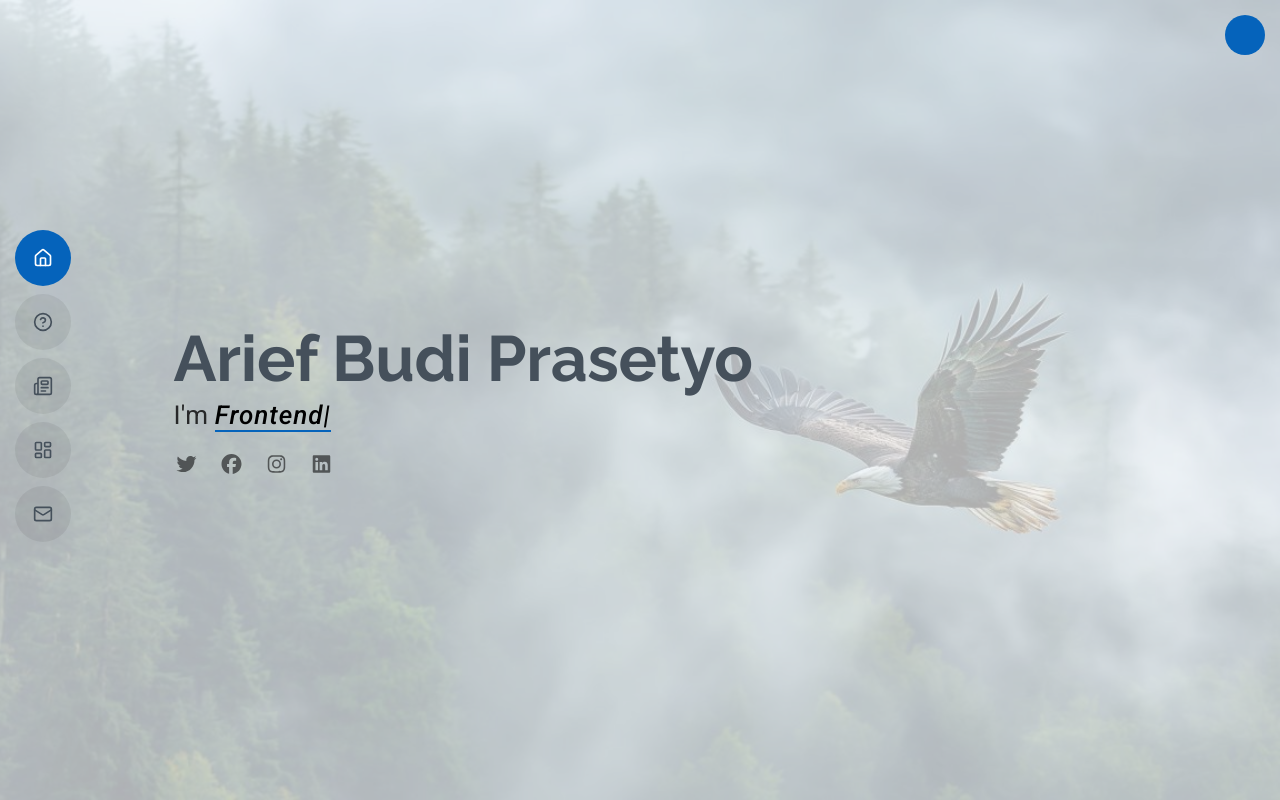
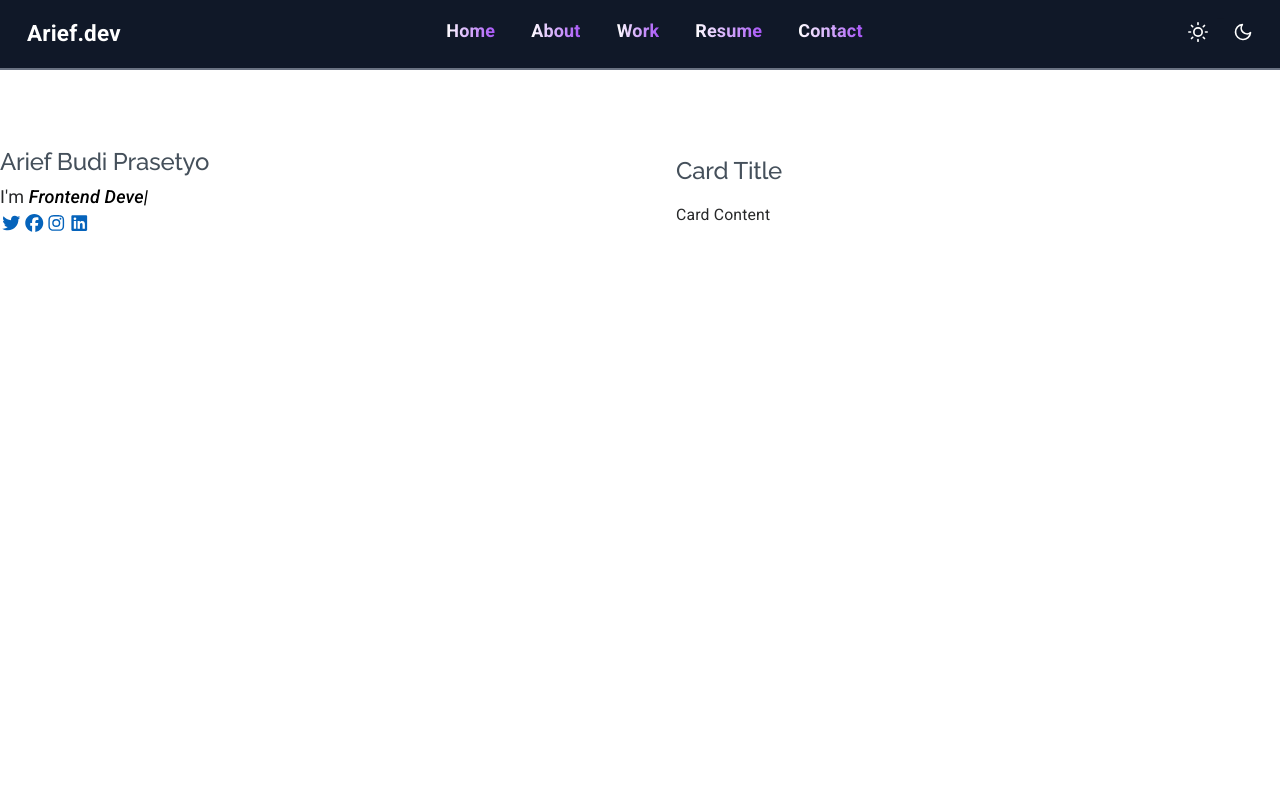
Before and after one commit to AriefPrasetyo911/AriefPrasetyo911.github.io, a React (Vite) app: page / in a window 1280 px wide. Shown: the top 800 px of the page. Built offline with nearby package versions, Linux system fonts and the light colour scheme.

Commit message:
update: revamp navigation and hero section

```diff
--- a/index.html
+++ b/index.html
@@ -1,5 +1,5 @@
 <!doctype html>
-<html lang="en">
+<html lang="en" data-theme="light">
 
 <head>
   <meta charset="UTF-8" />
--- a/package.json
+++ b/package.json
@@ -23,6 +23,7 @@
     "react": "^19.2.6",
     "react-dom": "^19.2.6",
     "react-i18next": "^17.0.8",
+    "react-router-dom": "^7.17.0",
     "react-typed": "^2.0.12",
     "tailwindcss": "^4.3.0"
   },
@@ -37,6 +38,7 @@
     "@types/react-dom": "^19.2.3",
     "@vitejs/plugin-react": "^6.0.1",
     "babel-plugin-react-compiler": "^1.0.0",
+    "daisyui": "^5.5.23",
     "eslint": "^10.3.0",
     "eslint-plugin-react-hooks": "^7.1.1",
     "eslint-plugin-react-refresh": "^0.5.2",
--- a/src/App.tsx
+++ b/src/App.tsx
@@ -1,21 +1,28 @@
 import "./styles/App.css";
 import "./styles/main.css";
 import "./i18n/locales/index";
-import { MenuComponent } from "./components/MenuComponent";
+import { NavigationMenu } from "./components/NavigationMenu";
+import { BrowserRouter } from "react-router-dom";
 import HeroComponent from "./components/HeroComponent";
-import { AboutComponent } from "./components/AboutComponent";
+// import { MenuComponent } from "./components/MenuComponent";
+// import HeroComponent from "./components/HeroComponent";
+// import { AboutComponent } from "./components/AboutComponent";
 
 function App() {
   // const [count, setCount] = useState(0);
 
   return (
-    <div className="index-page">
-      <MenuComponent />
-      <main className="main">
+    <BrowserRouter>
+      <div className="index-page">
+        <NavigationMenu />
         <HeroComponent />
-        <AboutComponent />
-      </main>
-    </div>
+        {/* <MenuComponent />
+        <main className="main">
+          <HeroComponent />
+          <AboutComponent />
+        </main> */}
+      </div>
+    </BrowserRouter>
   );
 }
 
--- a/src/components/HeroComponent.tsx
+++ b/src/components/HeroComponent.tsx
@@ -5,11 +5,41 @@ import { faFacebook, faInstagram, faLinkedin, faTwitter } from "@fortawesome/fre
 
 export default function HeroComponent() {
     return (
-        <section id="hero" className="hero section light-background">
-            <img src={bgImage} alt="" />
-            <div className="container mx-auto px-4" data-aos="zoom-out">
-                <div className="flex justify-center">
-                    <div className="w-full lg:w-9/12">
+        // <section id="hero" className="hero section light-background">
+        //     <img src={bgImage} alt="" />
+        //     <div className="container mx-auto px-4" data-aos="zoom-out">
+        //         <div className="flex justify-center">
+        //             <div className="w-full lg:w-9/12">
+        //                 <h2>Arief Budi Prasetyo</h2>
+        //                 <p>
+        //                     I'm{" "}
+        //                     <ReactTyped
+        //                         strings={[
+        //                             "Fullstack Developer",
+        //                             "Frontend Developer",
+        //                             "Backend Developer",
+        //                             "Freelancer",
+        //                         ]}
+        //                         typeSpeed={60}
+        //                         backSpeed={40}
+        //                         loop
+        //                         className="typed text-black font-medium italic"
+        //                     />
+        //                 </p>
+        //                 <div className="social-links">
+        //                     <a href="#"><FontAwesomeIcon icon={faTwitter} /></a>
+        //                     <a href="#"><FontAwesomeIcon icon={faFacebook} /></a>
+        //                     <a href="#"><FontAwesomeIcon icon={faInstagram} /></a>
+        //                     <a href="https://www.linkedin.com/in/arief-budi-prasetyo-306465122/" target="_blank"><FontAwesomeIcon icon={faLinkedin} /></a>
+        //                 </div>
+        //             </div>
+        //         </div>
+        //     </div>
+        // </section>
+        // buat 2 kolom kanan dan kiri. Kanan untuk hero dan kiri untuk card
+        <section className="container mx-auto px-6 grid grid-cols-2 gap-4 bg-gray-900 text-white">
+            <div className="col-span-1 flex flex-col justify-center">
+                <div>
                     <h2>Arief Budi Prasetyo</h2>
                     <p>
                         I'm{" "}
@@ -34,6 +64,13 @@ export default function HeroComponent() {
                     </div>
                 </div>
             </div>
+            <div className="col-span-1">
+                <div className="card">
+                    <div className="card-body">
+                        <h2 className="card-title">Card Title</h2>
+                        <p>Card Content</p>
+                    </div>
+                </div>
             </div>
         </section>
     );
--- /dev/null
+++ b/src/components/NavigationMenu.tsx
@@ -0,0 +1,61 @@
+import { Link } from 'react-router-dom'
+
+export const NavigationMenu = () => {
+    return (
+        <nav className="px-6 py-4 bg-gray-900 text-white flex justify-between border-b-2 border-gray-500">
+            <div>
+                <span className="text-xl font-bold">Arief.dev</span>
+            </div>
+            <div>
+                <ul className="flex">
+                    <li className="mx-4">
+                        <Link to={'/'} className='nav-link'>Home</Link>
+                    </li>
+                    <li className="mx-4">
+                        <Link to={'about'} className='nav-link'>About</Link>
+                    </li>
+                    <li className="mx-4">
+                        <Link to={'work'} className='nav-link'>Work</Link>
+                    </li>
+                    <li className="mx-4">
+                        <Link to={'resume'} className='nav-link'>Resume</Link>
+                    </li>
+                    <li className="mx-4">
+                        <Link to={'contact'} className='nav-link'>Contact</Link>
+                    </li>
+                </ul>
+            </div>
+            <div>
+                <label className="flex cursor-pointer gap-2 items-center">
+                    <svg
+                        xmlns="http://www.w3.org/2000/svg"
+                        width="20"
+                        height="20"
+                        viewBox="0 0 24 24"
+                        fill="none"
+                        stroke="currentColor"
+                        strokeWidth="2"
+                        strokeLinecap="round"
+                        strokeLinejoin="round">
+                        <circle cx="12" cy="12" r="5" />
+                        <path
+                            d="M12 1v2M12 21v2M4.2 4.2l1.4 1.4M18.4 18.4l1.4 1.4M1 12h2M21 12h2M4.2 19.8l1.4-1.4M18.4 5.6l1.4-1.4" />
+                    </svg>
+                    <input type="checkbox" value="synthwave" className="toggle theme-controller" />
+                    <svg
+                        xmlns="http://www.w3.org/2000/svg"
+                        width="20"
+                        height="20"
+                        viewBox="0 0 24 24"
+                        fill="none"
+                        stroke="currentColor"
+                        strokeWidth="2"
+                        strokeLinecap="round"
+                        strokeLinejoin="round">
+                        <path d="M21 12.79A9 9 0 1 1 11.21 3 7 7 0 0 0 21 12.79z"></path>
+                    </svg>
+                </label>
+            </div>
+        </nav>
+    )
+}
--- a/src/index.css
+++ b/src/index.css
@@ -1,3 +1,6 @@
+@import "tailwindcss";
+@plugin "daisyui";
+
 :root {
   --text: #6b6375;
   --text-h: #08060d;
@@ -103,3 +106,57 @@ code {
   padding: 4px 8px;
   background: var(--code-bg);
 }
+
+/* ─────────────────────────────────────────────────────────────
+   Tambahkan blok ini ke bagian BAWAH index.css yang sudah ada
+   ───────────────────────────────────────────────────────────── */
+
+/* Typing cursor — dipakai oleh HeroComponent */
+@keyframes blink {
+
+  0%,
+  100% {
+    opacity: 1;
+  }
+
+  50% {
+    opacity: 0;
+  }
+}
+
+/* Pulse dot "Available for hire" — dipakai oleh AvailableBadge */
+@keyframes ping {
+  0% {
+    transform: scale(1);
+    opacity: 0.6;
+  }
+
+  70% {
+    transform: scale(2.2);
+    opacity: 0;
+  }
+
+  100% {
+    transform: scale(2.2);
+    opacity: 0;
+  }
+}
+
+/* Dark mode — override CSS variables untuk dark theme */
+/* Pakai class .dark di <html> agar bisa di-toggle via JS */
+.dark {
+  --text: #9ca3af;
+  --text-h: #f3f4f6;
+  --bg: #16171d;
+  --border: #2e303a;
+  --code-bg: #1f2028;
+  --accent: #c084fc;
+  --accent-bg: rgba(192, 132, 252, 0.12);
+  --accent-border: rgba(192, 132, 252, 0.45);
+  --social-bg: rgba(47, 48, 58, 0.5);
+  --shadow:
+    rgba(0, 0, 0, 0.4) 0 10px 15px -3px,
+    rgba(0, 0, 0, 0.25) 0 4px 6px -2px;
+}
+
+/* Light mode tetap pakai nilai :root default yang sudah ada */
--- a/src/styles/App.css
+++ b/src/styles/App.css
@@ -1,5 +1,3 @@
-@import "tailwindcss";
-
 /* App styles */
 
 .counter {
@@ -15,6 +13,7 @@
   &:hover {
     border-color: var(--accent-border);
   }
+
   &:focus-visible {
     outline: 2px solid var(--accent);
     outline-offset: 2px;
@@ -46,8 +45,7 @@
     z-index: 1;
     top: 34px;
     height: 28px;
-    transform: perspective(2000px) rotateZ(300deg) rotateX(44deg) rotateY(39deg)
-      scale(1.4);
+    transform: perspective(2000px) rotateZ(300deg) rotateX(44deg) rotateY(39deg) scale(1.4);
   }
 
   .vite {
@@ -55,8 +53,7 @@
     top: 107px;
     height: 26px;
     width: auto;
-    transform: perspective(2000px) rotateZ(300deg) rotateX(40deg) rotateY(39deg)
-      scale(0.8);
+    transform: perspective(2000px) rotateZ(300deg) rotateX(40deg) rotateY(39deg) scale(0.8);
   }
 }
 
@@ -79,9 +76,10 @@
   border-top: 1px solid var(--border);
   text-align: left;
 
-  & > div {
+  &>div {
     flex: 1 1 0;
     padding: 32px;
+
     @media (max-width: 1024px) {
       padding: 24px 20px;
     }
@@ -134,6 +132,7 @@
     &:hover {
       box-shadow: var(--shadow);
     }
+
     .button-icon {
       height: 18px;
       width: 18px;
@@ -160,6 +159,7 @@
 #spacer {
   height: 88px;
   border-top: 1px solid var(--border);
+
   @media (max-width: 1024px) {
     height: 48px;
   }
@@ -181,8 +181,55 @@
     left: 0;
     border-left-color: var(--border);
   }
+
   &::after {
     right: 0;
     border-right-color: var(--border);
   }
 }
+
+/* .nav-link {
+  text-decoration: none;
+  color: white;
+  font-size: 16px;
+  font-weight: 500;
+  transition: color 0.3s;
+}
+
+.nav-link:hover {
+  color: var(--accent);
+}
+
+.dark .nav-link:hover {
+  color: var(--accent);
+  border-bottom: 2px solid var(--accent);
+}
+
+.light .nav-link:hover {
+  color: var(--accent);
+  border-bottom: 2px solid var(--accent);
+}
+ */
+
+.nav-link {
+  background: linear-gradient(90deg, #ffffff, #a855f7, #06b6d4, #ffffff);
+  background-size: 300% auto;
+  -webkit-background-clip: text;
+  -webkit-text-fill-color: transparent;
+  background-clip: text;
+  font-weight: 700;
+}
+
+.nav-link:hover {
+  animation: waveColor 2.5s linear infinite;
+}
+
+@keyframes waveColor {
+  0% {
+    background-position: 300% center;
+  }
+
+  100% {
+    background-position: 0% center;
+  }
+}
```
Also changed, not shown: 1 other file (tests, documents, lock files or other folders). Lines whose indentation alone changed are shown as unchanged.
